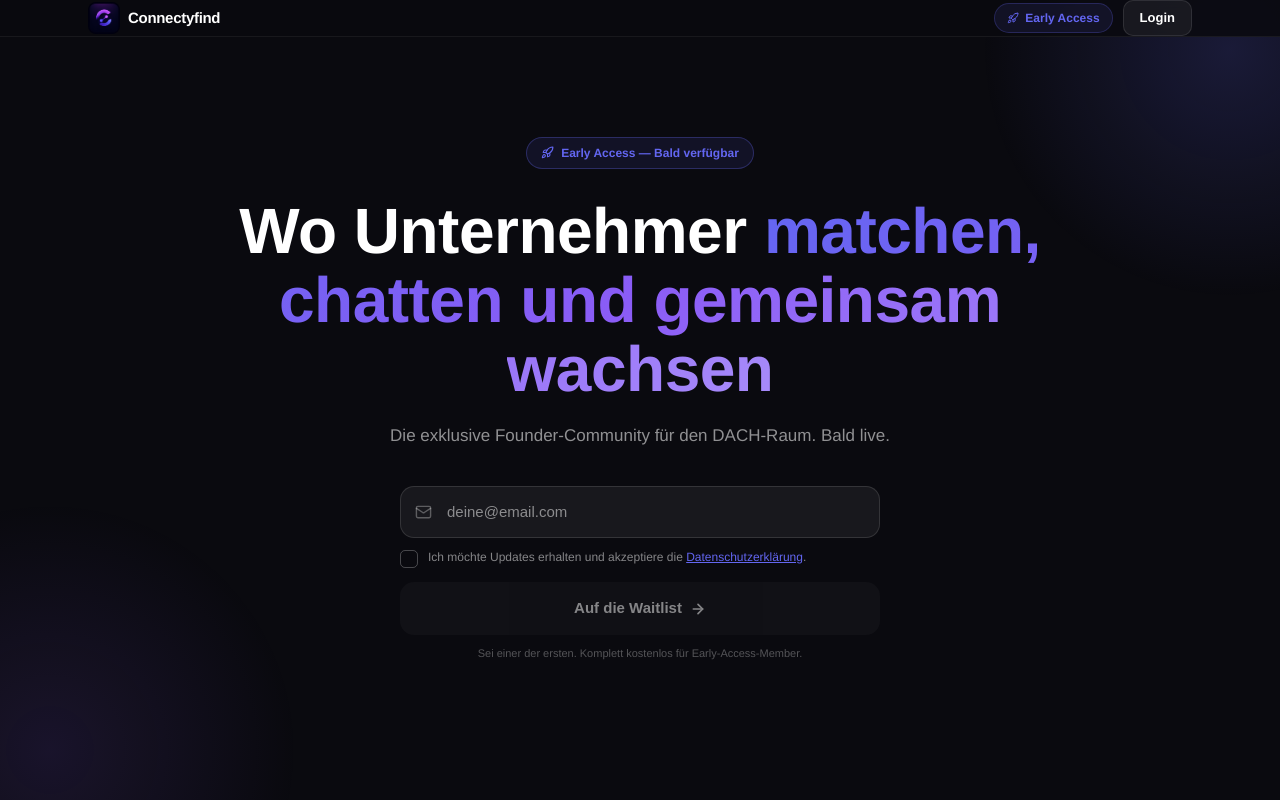
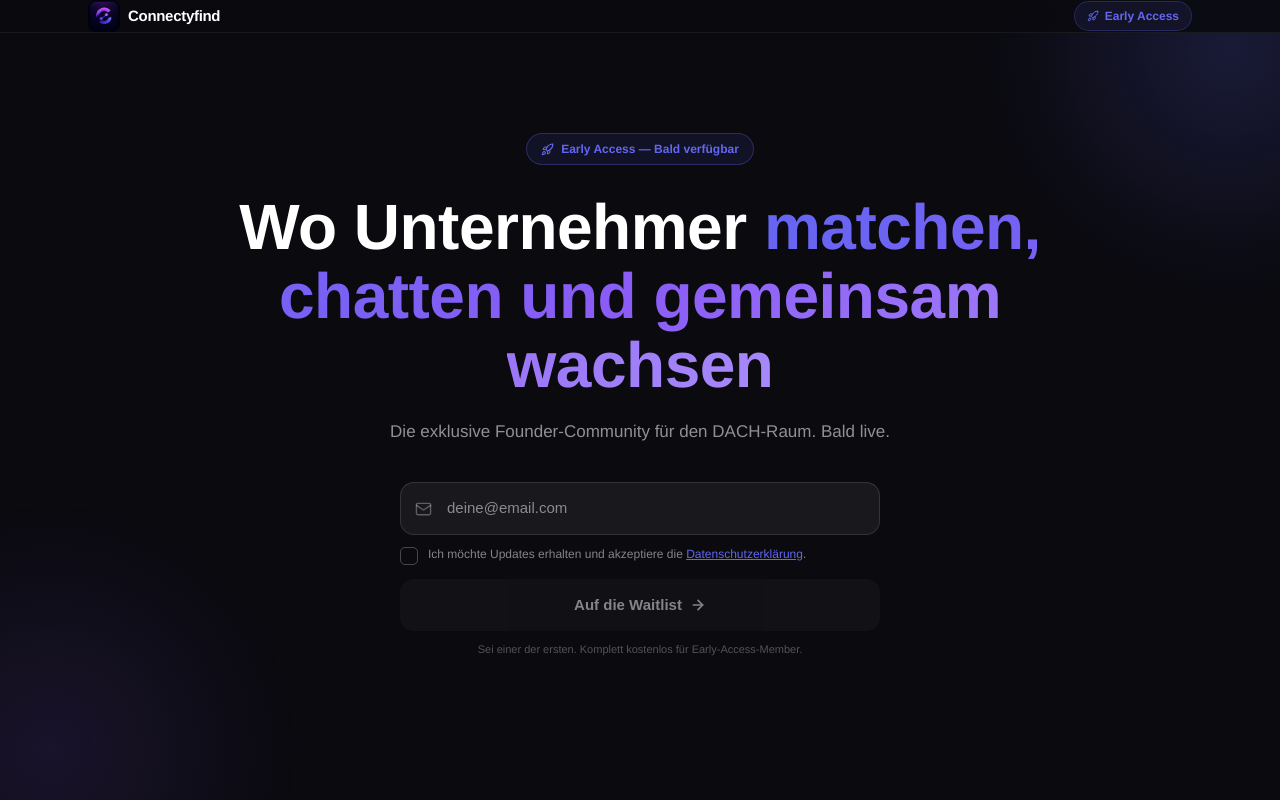
Before and after one commit to flaviociraci-boop/founder-platform, a Next.js app: page / in a window 1280 px wide. Shown: the top 800 px of the page. Built offline with nearby package versions, Linux system fonts and the light colour scheme; no server answers.

Commit message:
fix: Hide login button from public nav (Pre-Launch security)

```diff
--- a/app/components/LandingPage.tsx
+++ b/app/components/LandingPage.tsx
@@ -129,14 +129,6 @@ export default function LandingPage() {
                   Early Access
                 </div>
               )}
-              <button
-                onClick={() => router.push("/login")}
-                style={{
-                  background: "rgba(255,255,255,0.06)", border: "1px solid rgba(255,255,255,0.1)",
-                  color: "#fff", padding: "7px 16px", borderRadius: 10,
-                  fontSize: 13, fontWeight: 600, cursor: "pointer",
-                }}
-              >Login</button>
             </div>
           </div>
         </div>
```
